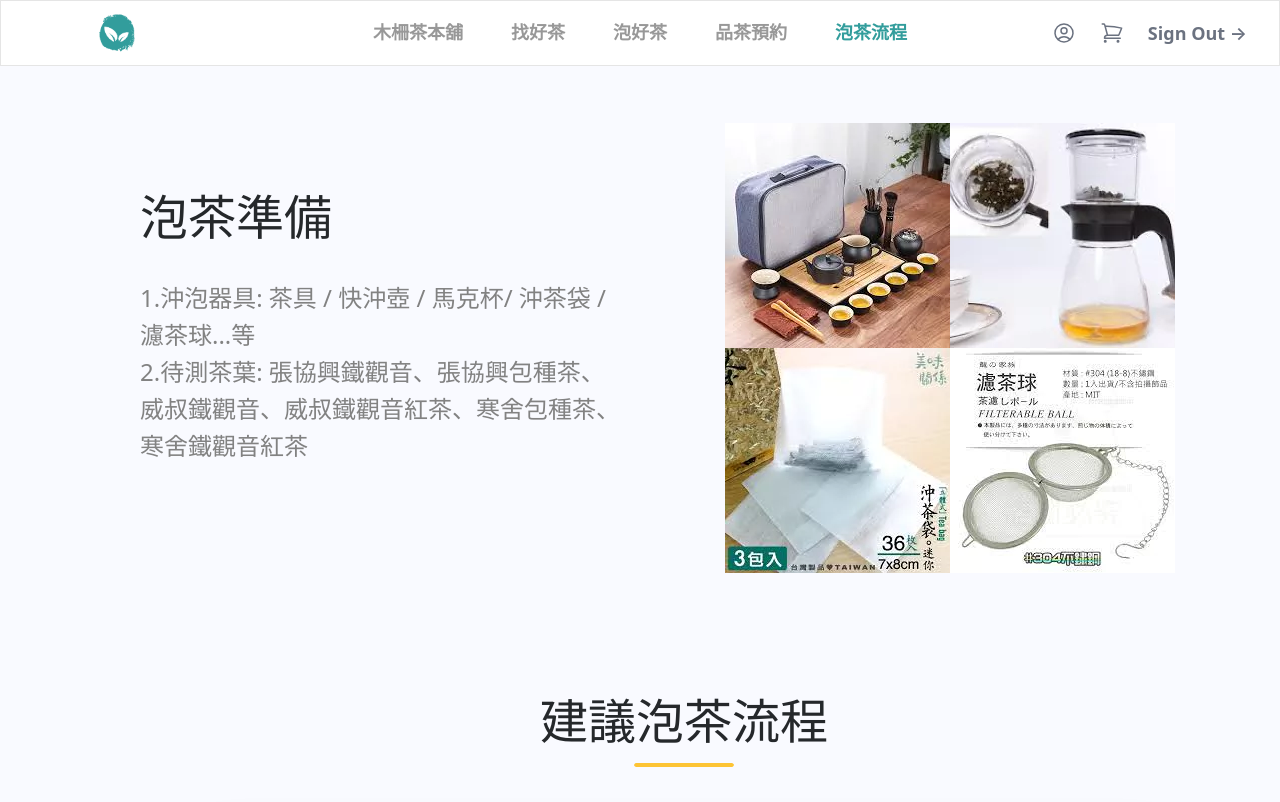
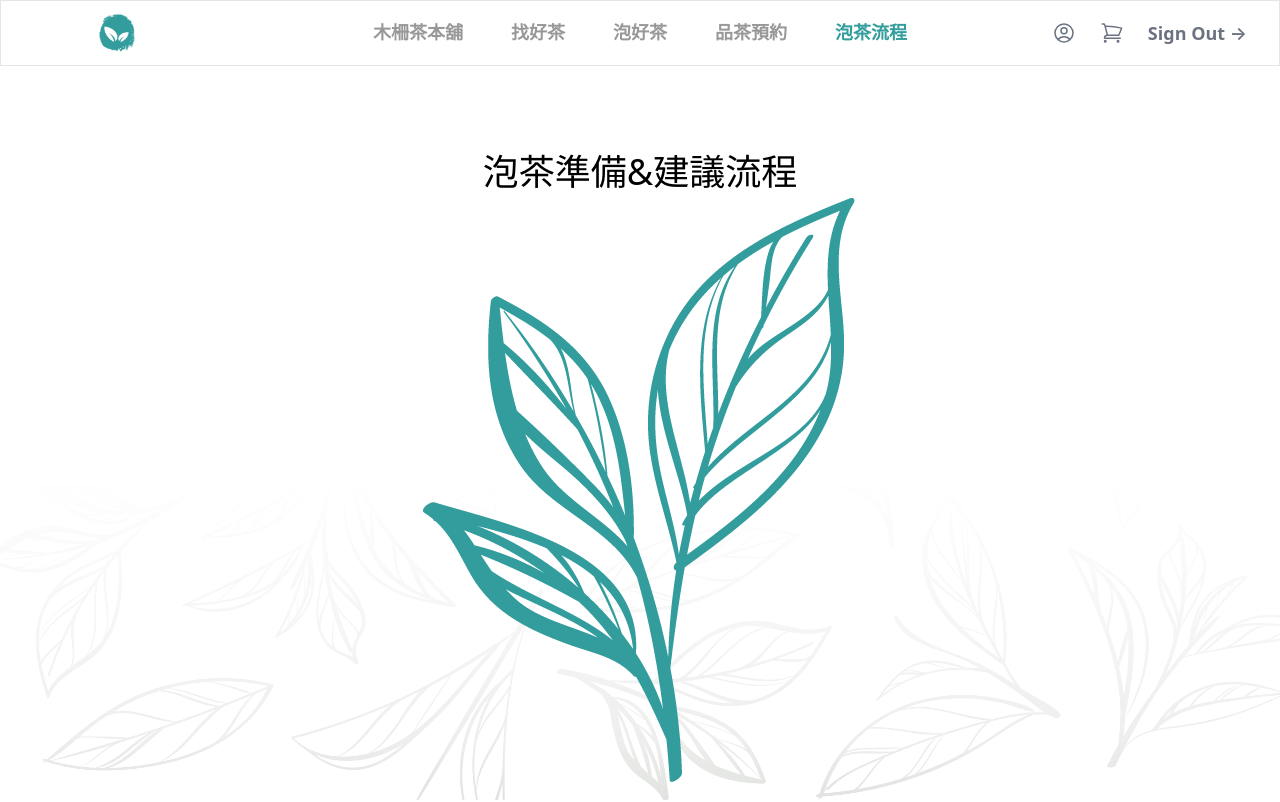
Before and after one commit to Mattis3858/graduation_with_next, a Next.js app: page /processIntro in a window 1280 px wide. Shown: the top 802 px of the page. Built offline with nearby package versions, Linux system fonts and the light colour scheme; a web font is replaced by a local one.

Commit message:
哈哈哈哈哈哈哈哈

```diff
--- a/app/brewgoodtea/BrewGoodTea.js
+++ b/app/brewgoodtea/BrewGoodTea.js
@@ -97,10 +97,10 @@ const BrewGoodTea = () => {
     <>
       {/* <div className="ml-10 page-layout"> */}
       <div className='page-layout'>
-      <div className="grid grid-rows-1 ml-10 mr-10 my-6 flex items-center justify-center main-vision">
-        <h4 className="text-4xl mt-6 text-center big_title">茶湯<span className='tea'>濃淡</span>評分</h4>
+        <div className="grid grid-rows-1 ml-10 mr-10 my-6 flex items-center justify-center main-vision">
+          <h4 className="text-4xl mt-6 text-center title">茶湯<span className='tea'>濃淡</span>評分</h4>
         {/* <img src='/images/5730.png' className='decoration'/> */}
-        <img src='/images/leaf.png' className='leaf' style={{marginTop:'-1rem'}} />
+          <img src='/images/leaf.png' className='leaf' style={{marginTop:'-1rem'}} />
       </div>
         {/* <div className="font-bold text-4xl mt-6 text-center">泡好茶</div> */}
         <div className="grid grid-rows-1 h-20 ml-10 mr-10 my-6 flex items-center justify-center banner">
@@ -881,6 +881,7 @@ const BrewGoodTea = () => {
             font-family: YourFontName, serif;
             font-weight: 700px;
             font-stretch: normal;
+
           }
           .titleh2 {
             font-size: 48px;
@@ -888,6 +889,8 @@ const BrewGoodTea = () => {
             font-family: YourFontName;
             font-weight: 700px;
             font-stretch: normal;
+            text-align: center;
+            margin: 0 auto; /* This centers the text horizontally */
           }
           .body24px {
             font-size: 24px;
--- a/app/processIntro/ProcessIntro.js
+++ b/app/processIntro/ProcessIntro.js
@@ -5,7 +5,14 @@ import './style.css';
 
 const ProcessIntro = (props) => {
   return (
+
     <>
+    <div className='page-layout'>
+      <div className="grid grid-rows-1 ml-10 mr-10 my-6 flex items-center justify-center main-vision">
+        <h4 className="text-4xl mt-6 text-center title">泡茶準備<span className='tea'>&</span>建議流程</h4>
+        {/* <img src='/images/5730.png' className='decoration'/> */}
+        <img src='/images/leaf.png' className='leaf' style={{marginTop:'-1rem'}} />
+    </div></div>
       <div
         className="portfolio-simple-footer-container"
         style={{ justifyContent: 'flex-start', overflowX: 'auto' }}
@@ -25,6 +32,7 @@ const ProcessIntro = (props) => {
                 justifycontent: 'center',
               }}
             >
+
               <span className="portfolio-simple-footer-text titleh2">
                 <span>建議泡茶流程</span>
               </span>
@@ -755,6 +763,8 @@ const ProcessIntro = (props) => {
             font-family: YourFontName;
             font-weight: 700px;
             font-stretch: normal;
+            text-align: center;
+            margin: 0 auto; /* This centers the text horizontally */
           }
           .body24px {
             font-size: 24px;
```
